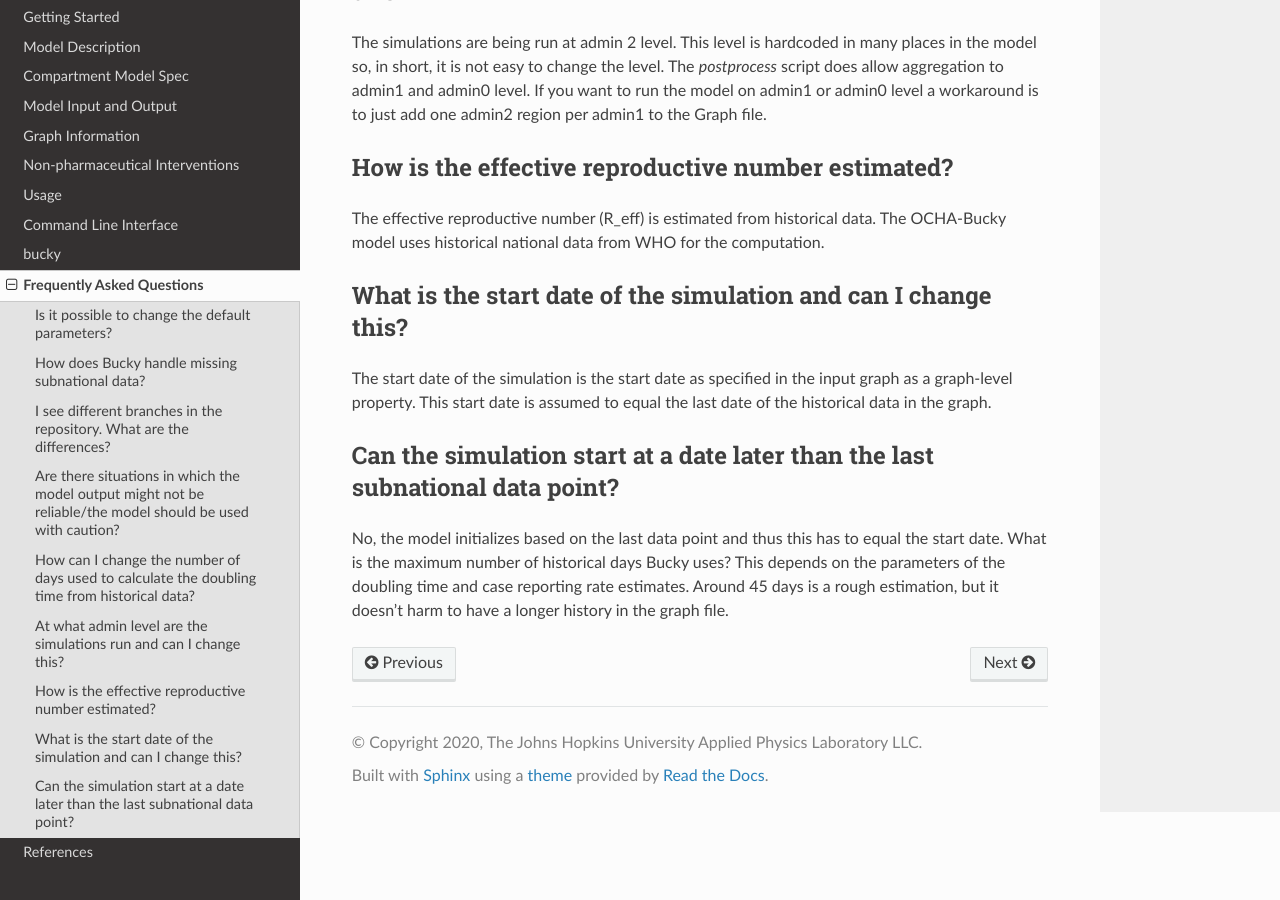
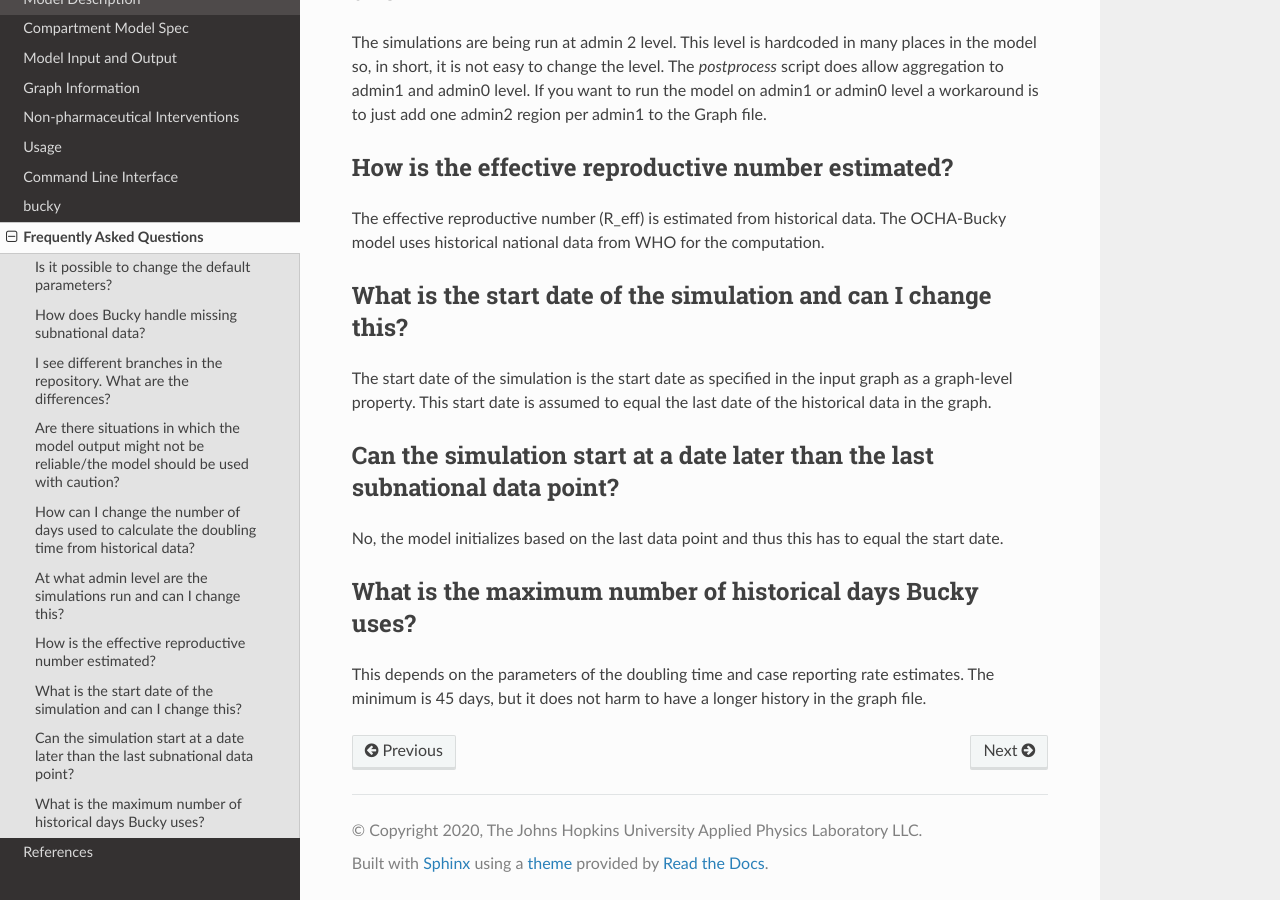
Before and after one commit to mattkinsey/bucky, a Sphinx documentation site: the page built from docs/source/faq.rst, in a window 1280 px wide and 900 px high, scrolled down 1265 px. Built offline with Sphinx 7.4.7 and the Read the Docs theme 2.0.0, drawn with Linux system fonts in a browser that asks for light colours.

Commit message:
syntax fix

```diff
--- a/docs/source/faq.rst
+++ b/docs/source/faq.rst
@@ -36,5 +36,7 @@ The start date of the simulation is the start date as specified in the input gra
 Can the simulation start at a date later than the last subnational data point?
 ------------------------------------------------------------------------------
 No, the model initializes based on the last data point and thus this has to equal the start date.
+
 What is the maximum number of historical days Bucky uses?
-This depends on the parameters of the doubling time and case reporting rate estimates. Around 45 days is a rough estimation, but it doesn’t harm to have a longer history in the graph file.
+----------------------------------------------------------
+This depends on the parameters of the doubling time and case reporting rate estimates. The minimum is 45 days, but it does not harm to have a longer history in the graph file.
```
